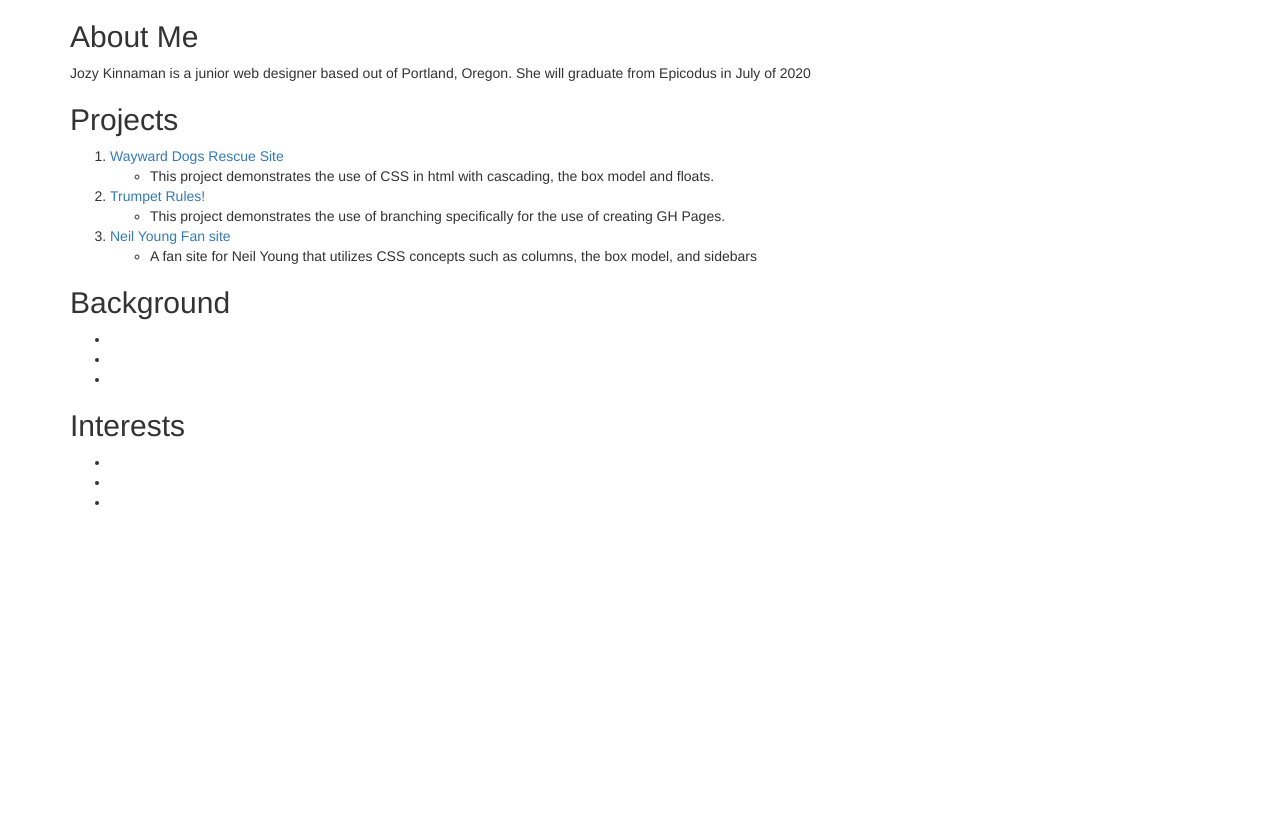
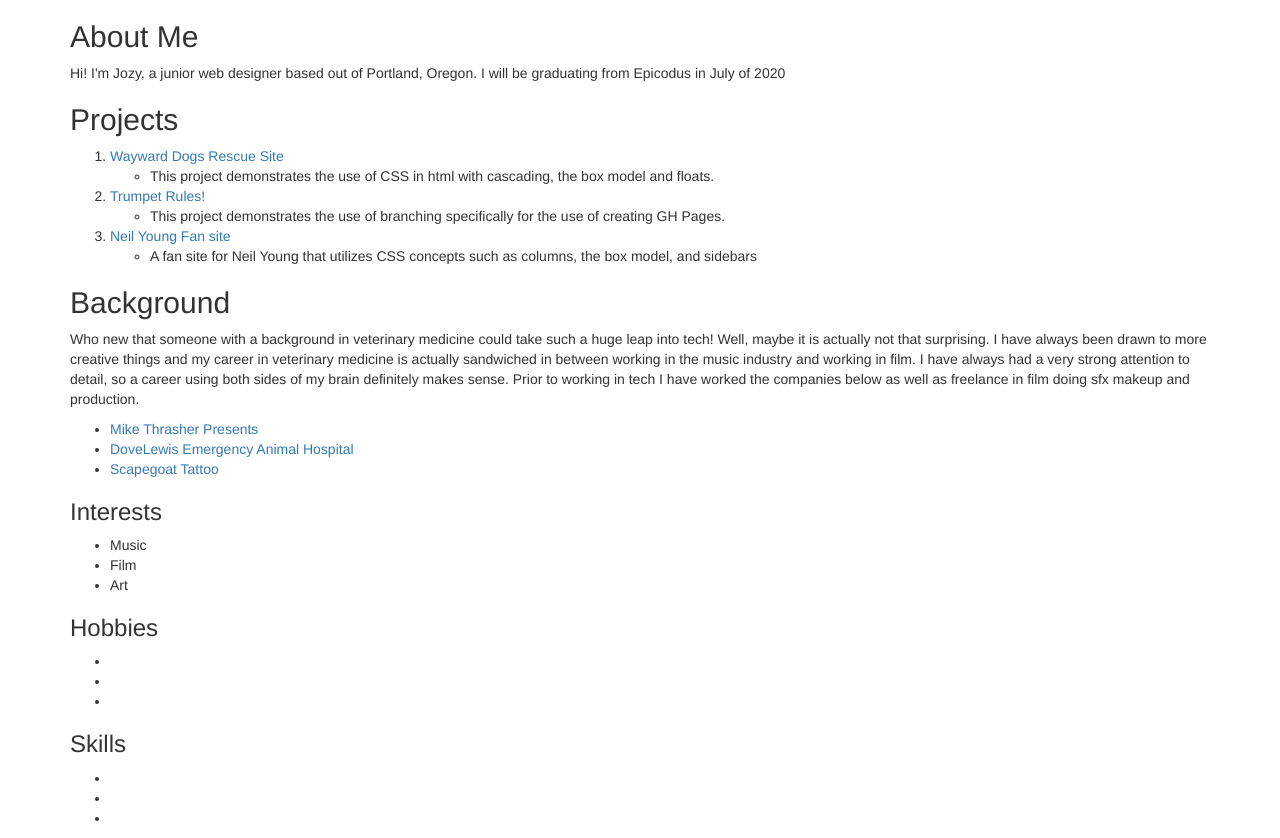
Before and after one commit to JoseyKinnaman/portfolio, a plain HTML site: page index.html in a window 1280 px wide. Shown: the part 710-1548 px from the top of the page. Before the commit the page ends 1232 px from the top, so only its background shows below. Drawn offline with Linux system fonts and the light colour scheme.

Commit message:
Add additional content to index.html

```diff
--- a/index.html
+++ b/index.html
@@ -7,10 +7,10 @@
 </head>
 <body>
   <div class="container">
-    <h1>Josey Kinnaman Portfolio</h1>
+    <h1>Josey Kinnaman Web Design</h1>
     <img src="img/itme.jpg" alt="an image of Jozy Kinnaman">
     <h2>About Me</h2>
-    <p>Jozy Kinnaman is a junior web designer based out of Portland, Oregon. She will graduate from Epicodus in July of 2020</p>
+    <p>Hi! I'm Jozy, a junior web designer based out of Portland, Oregon. I will be graduating from Epicodus in July of 2020</p>
     <h2>Projects</h2>
     <ol>
       <li> <a href="https://github.com/Jozypants/waywarddogs">Wayward Dogs Rescue Site</a></li>
@@ -27,13 +27,25 @@
         </ul>
     </ol>
     <h2>Background</h2>
-    <p></p>
+    <p>Who new that someone with a background in veterinary medicine could take such a huge leap into tech! Well, maybe it is actually not that surprising. I have always been drawn to more creative things and my career in veterinary medicine is actually sandwiched in between working in the music industry and working in film. I have always had a very strong attention to detail, so a career using both sides of my brain definitely makes sense. Prior to working in tech I have worked the companies below as well as freelance in film doing sfx makeup and production.</p>
+    <ul>
+      <li> <a href="">Mike Thrasher Presents</a></li>
+      <li> <a href="">DoveLewis Emergency Animal Hospital</a></li>
+      <li> <a href="">Scapegoat Tattoo</a></li>
+    </ul>
+    <h3>Interests</h3>
+    <ul>
+      <li>Music</li>
+      <li>Film</li>
+      <li>Art</li>
+    </ul>
+    <h3>Hobbies</h3>
     <ul>
       <li></li>
       <li></li>
       <li></li>
     </ul>
-    <h2>Interests</h2>
+    <h3>Skills</h3>
     <ul>
       <li></li>
       <li></li>
```
